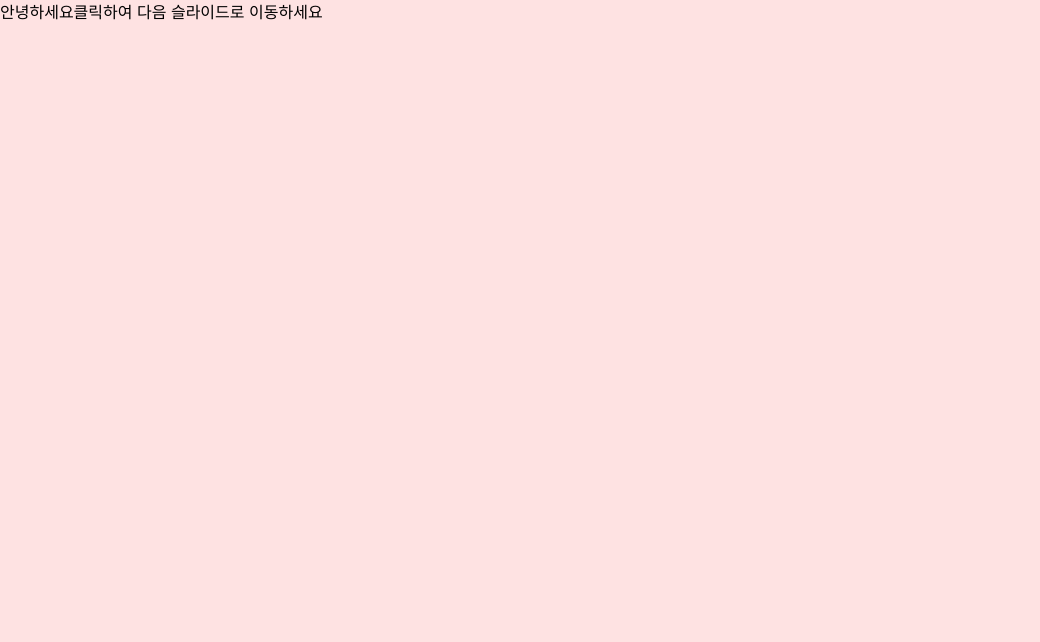
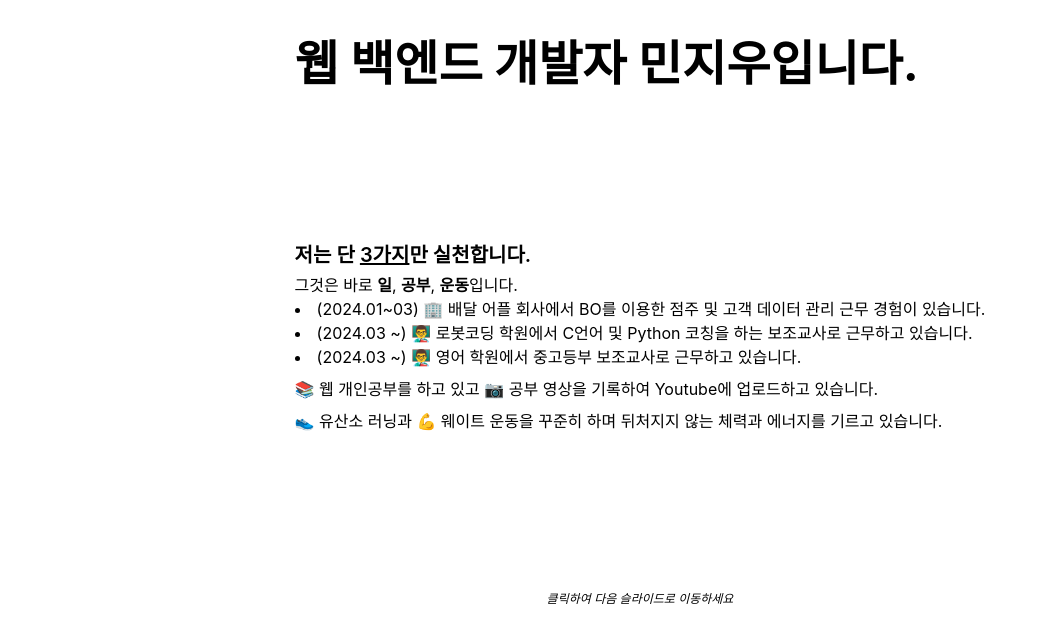
Before and after one commit to JIUUOO/portfolio-web, a React (Create React App) app: page / in a window 1280 px wide. Shown: the top 642 px of the page, without its empty margins (0-1040 px from the left). Built offline with nearby package versions, Linux system fonts and the light colour scheme.

Commit message:
design: add some contexts

```diff
--- a/src/App.css
+++ b/src/App.css
@@ -5,12 +5,8 @@
 body {
   padding: 0;
   margin: 0;
-  overflow: hidden;
 }
 
-.full-page {
-  position: absolute;
-  background-color: orange;
-  width: 100vw;
-  height: 100vh;
+body::-webkit-scrollbar {
+  display: none;
 }
--- a/src/App.js
+++ b/src/App.js
@@ -12,7 +12,7 @@ function App() {
   };
 
   useEffect(() => {
-    console.log(currSlide);
+    // console.log(currSlide);
     window.addEventListener("click", listener);
 
     return () => {
--- a/src/pages/home/index.jsx
+++ b/src/pages/home/index.jsx
@@ -1,9 +1,52 @@
 export default function Home(props) {
   return (
     <div className={props.currSlide === 0 ? "" : "hidden"}>
-      <div className="flex w-screen h-screen bg-red-100">
-        <div className="">안녕하세요</div>
-        <div>클릭하여 다음 슬라이드로 이동하세요</div>
+      <div className="flex justify-center w-screen h-screen">
+        <div className="grid grid-cols-12 m-10">
+          <div className="col-span-12">
+            <h1 className="text-3xl sm:text-5xl font-bold">
+              웹 백엔드 개발자 민지우입니다.
+            </h1>
+          </div>
+          <div className="col-span-12">
+            <h2 className="text-xl font-semibold">
+              저는 단{" "}
+              <span className="underline underline-offset-3">3가지</span>만
+              실천합니다.
+            </h2>
+            <p className="py-1">
+              그것은 바로 <span className="font-extrabold">일</span>,{" "}
+              <span className="font-extrabold">공부</span>,{" "}
+              <span className="font-extrabold">운동</span>
+              입니다.
+              <ul className="list-disc list-inside">
+                <li>
+                  (2024.01~03) 🏢 배달 어플 회사에서 BO를 이용한 점주 및 고객
+                  데이터 관리 근무 경험이 있습니다.
+                </li>
+                <li>
+                  (2024.03 ~) 👨‍🏫 로봇코딩 학원에서 C언어 및 Python 코칭을 하는
+                  보조교사로 근무하고 있습니다.{" "}
+                </li>
+                <li>
+                  (2024.03 ~) 👨‍🏫 영어 학원에서 중고등부 보조교사로 근무하고
+                  있습니다.
+                </li>
+              </ul>
+            </p>
+            <p className="py-1">
+              📚 웹 개인공부를 하고 있고 📷 공부 영상을 기록하여 Youtube에
+              업로드하고 있습니다.
+            </p>
+            <p className="py-1">
+              👟 유산소 러닝과 💪 웨이트 운동을 꾸준히 하며 뒤처지지 않는 체력과
+              에너지를 기르고 있습니다.
+            </p>
+          </div>
+          <div className="col-span-12 text-center italic">
+            <p className="text-xs">클릭하여 다음 슬라이드로 이동하세요</p>
+          </div>
+        </div>
       </div>
     </div>
   );
--- a/src/pages/skills/index.jsx
+++ b/src/pages/skills/index.jsx
@@ -1,9 +1,44 @@
 export default function Skills(props) {
   return (
     <div className={props.currSlide === 1 ? "" : "hidden"}>
-      <div className="flex w-screen h-screen bg-blue-100">
-        <div>제 기술 스택이에요</div>
-        <div>클릭하여 다음 슬라이드로 이동하세요</div>
+      <div className="flex justify-center w-screen h-screen">
+        <div className="grid grid-cols-12 m-10">
+          <div className="col-span-12">
+            <h1 className="text-3xl sm:text-5xl font-bold">
+              저는 이런 기술 스택을 보유하고 있어요.
+            </h1>
+          </div>
+          <div className="col-span-12">
+            <h2 className="text-xl font-semibold">Front-End</h2>
+            <p className="py-1">
+              <ul className="list-disc list-inside">
+                <li>HTML</li>
+                <li>CSS</li>
+                <li>JavaScript</li>
+                <li>Node.js</li>
+                <li>React</li>
+              </ul>
+            </p>
+          </div>
+          <div className="col-span-12">
+            <h2 className="text-xl font-semibold">Back-End</h2>
+            <ul className="list-disc list-inside">
+              <li>C</li>
+              <li>Python</li>
+              <li>JAVA</li>
+            </ul>
+          </div>
+          <div className="col-span-12">
+            <h2 className="text-xl font-semibold">그 외</h2>
+            <ul className="list-disc list-inside">
+              <li>Excel VBA</li>
+              <li>Arduino</li>
+            </ul>
+          </div>
+          <div className="col-span-12 text-center italic">
+            <p className="text-xs">클릭하여 다음 슬라이드로 이동하세요</p>
+          </div>
+        </div>
       </div>
     </div>
   );
```
